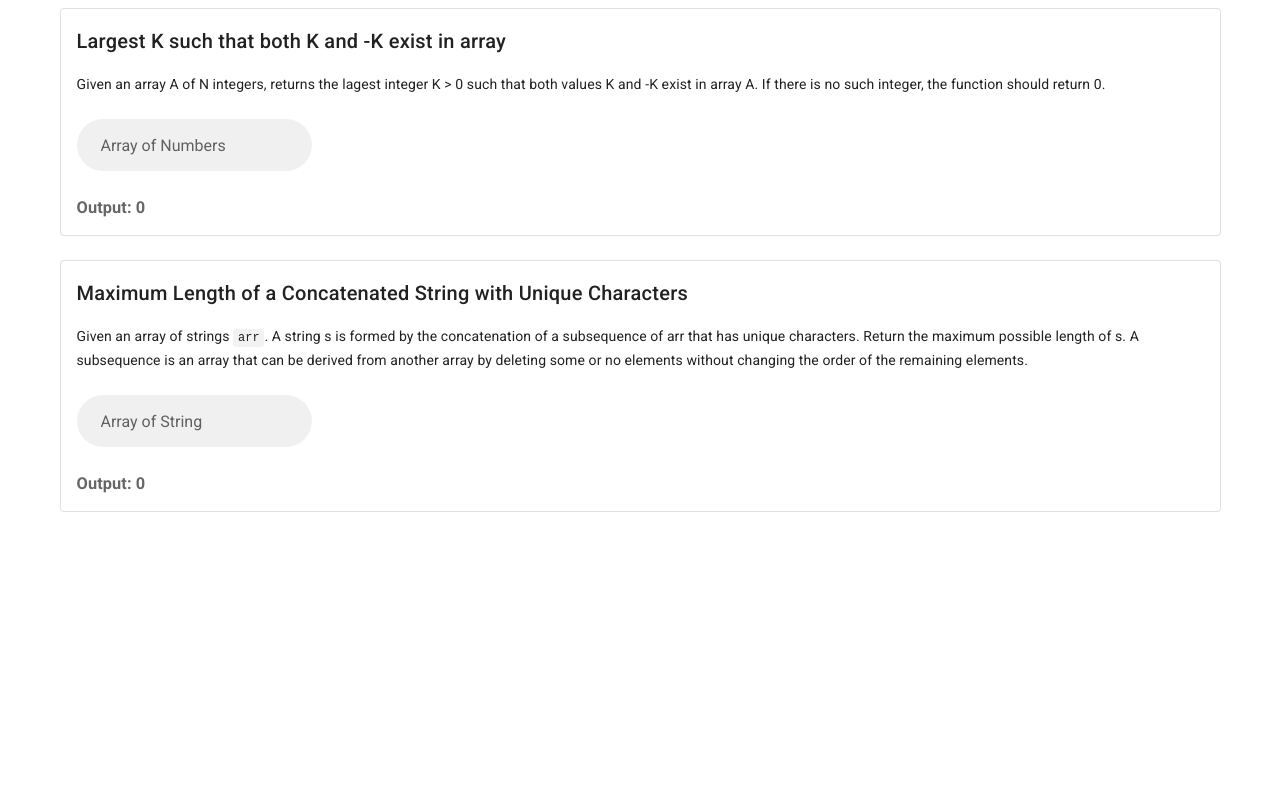
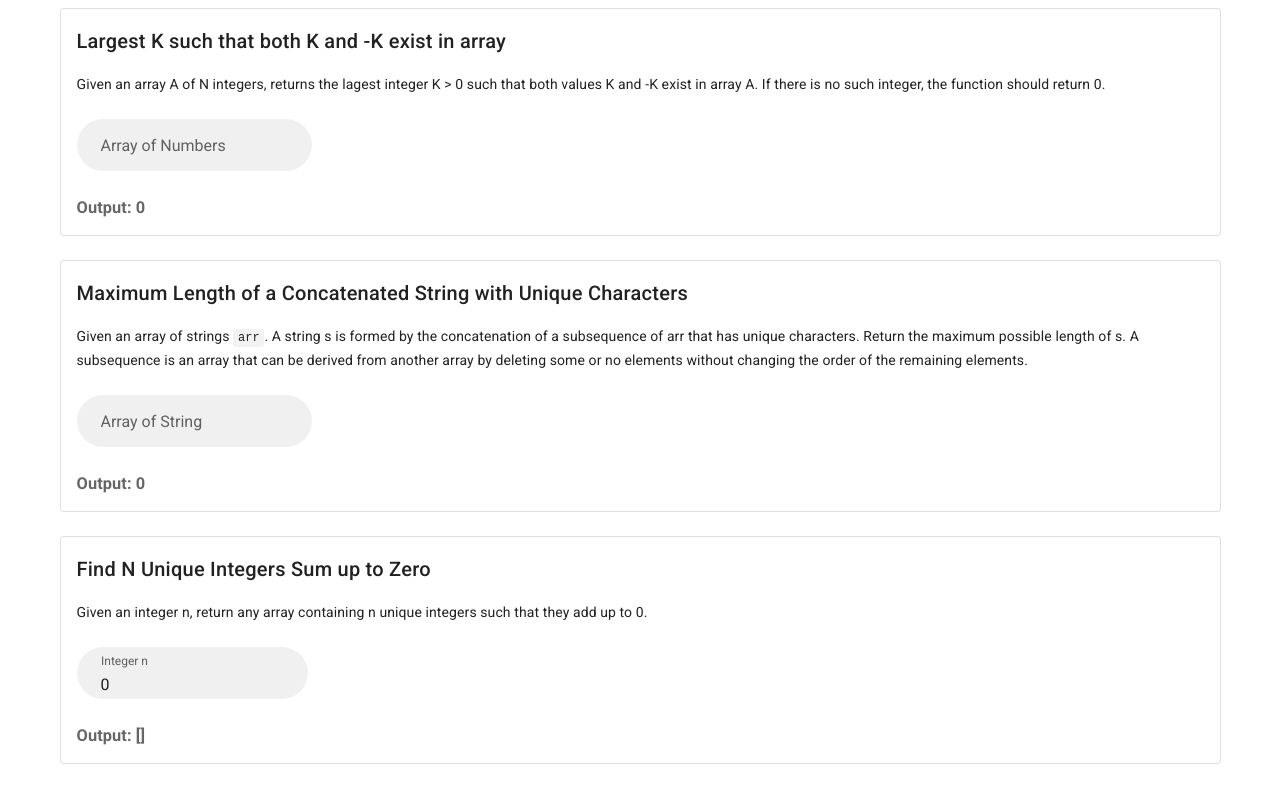
Before and after one commit to Matthew-The-Developer/microsoft-ots, a Vue app: page / in a window 1280 px wide. Shown: the part 894-1694 px from the top of the page. Before the commit the page ends 1442 px from the top, so only its background shows below. Built offline with nearby package versions, Linux system fonts and the light colour scheme.

Commit message:
finished sum to zero problem

```diff
--- a/src/App.vue
+++ b/src/App.vue
@@ -15,6 +15,7 @@
         <EqualPiles/>
         <PositiveNegative/>
         <MaxUnique/>
+        <SumToZero/>
       </v-container>
     </v-main>
   </v-app>
@@ -27,6 +28,7 @@ import PalindromeSwaps from '@/components/PalindromeSwaps.vue';
 import EqualPiles from '@/components/EqualPiles.vue';
 import PositiveNegative from '@/components/PositiveNegative.vue';
 import MaxUnique from '@/components/MaxUnique.vue';
+import SumToZero from '@/components/SumToZero.vue';
 
 export default Vue.extend({
   name: 'App',
@@ -37,10 +39,7 @@ export default Vue.extend({
     EqualPiles,
     PositiveNegative,
     MaxUnique,
+    SumToZero,
   },
-
-  data: () => ({
-    //
-  }),
 });
 </script>
--- a/src/components/SumToZero.vue
+++ b/src/components/SumToZero.vue
@@ -1,11 +1,62 @@
 <template>
+  <v-card
+    class="mx-auto my-6"
+    outlined
+  >
+    <v-card-title>Find N Unique Integers Sum up to Zero</v-card-title>
 
+    <v-card-text>
+      <div class="text--primary mb-6">
+        Given an integer n, return any array containing n unique integers such that they add up to 0.
+      </div>
+
+      <div class="d-flex">
+        <v-text-field
+          v-model="input"
+          label="Integer n"
+          type="number"
+          filled
+          rounded
+          dense
+          class="shrink"
+        ></v-text-field>
+      </div>
+
+      <h3>Output: {{ uniqueIntegers(input) }}</h3>
+    </v-card-text>
+  </v-card>
 </template>
 
-<script>
-export default {
+<script lang="ts">
+import Vue from 'vue';
 
-}
+export default Vue.extend({
+  name: 'SumToZero',
+
+  data: () => ({
+    input: 0,
+  }),
+
+  methods: {
+    uniqueIntegers(input: string): number[] {
+      if (!input) {
+        return [];
+      }
+
+      let answer = Array(parseInt(input));
+      let sum = 0;
+
+      for(let index = 0; index < answer.length; index++) {
+        answer[index] = index + 1;
+        sum += index + 1;
+      }
+
+      answer[answer.length - 1] -= sum;
+
+      return answer;
+    }
+  }
+})
 </script>
 
 <style>
```
Also changed, not shown: 1 other file (tests, documents, lock files or other folders).
